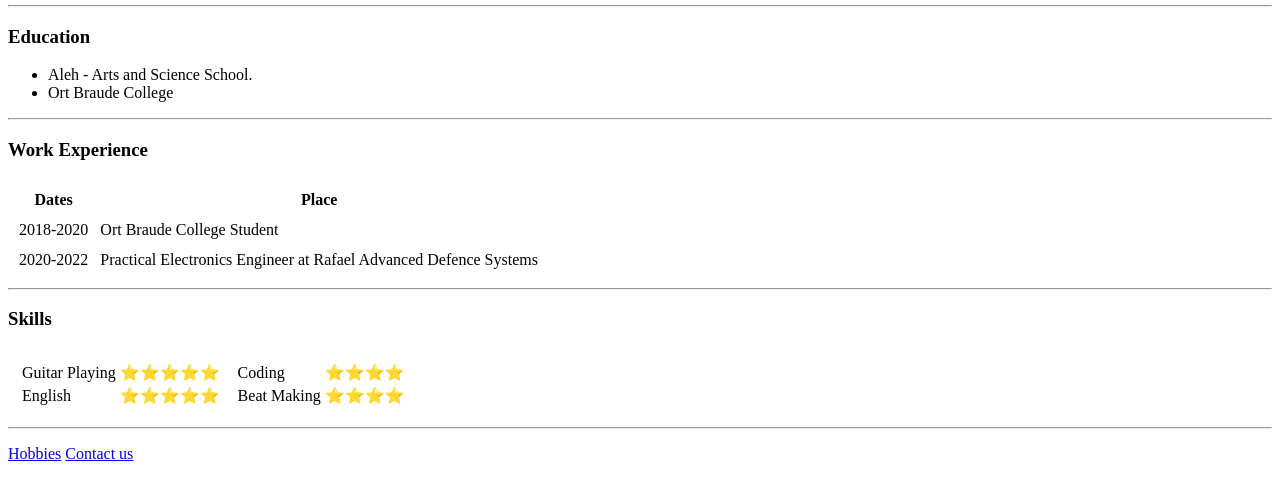
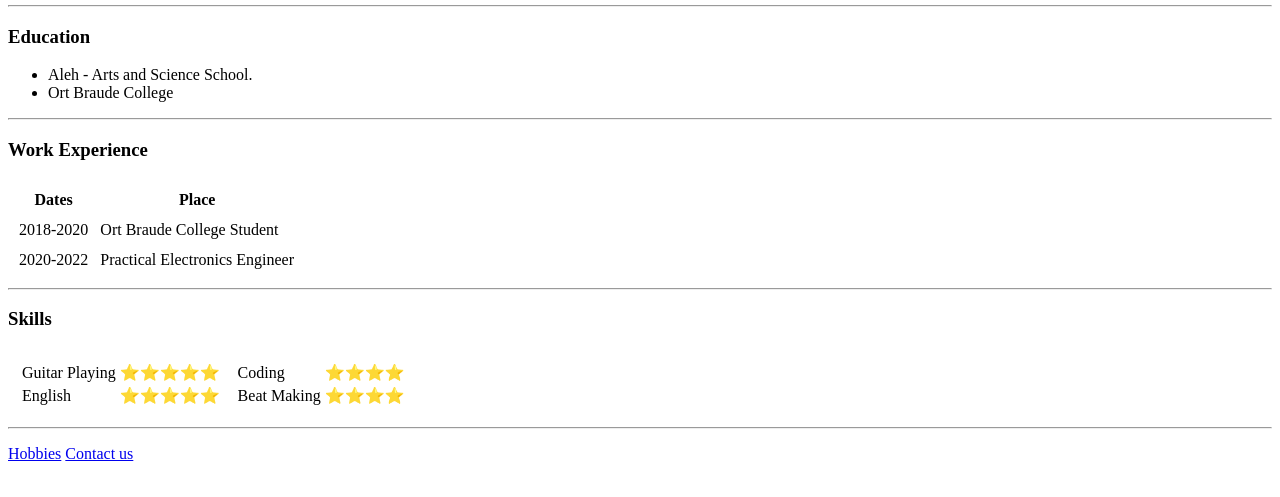
Before and after one commit to YuriLap/cv, a plain HTML site: page index.html in a window 1280 px wide. Shown: the part 201-698 px from the top of the page. Drawn offline with Linux system fonts and the light colour scheme.

Commit message:
Update index.html

```diff
--- a/index.html
+++ b/index.html
@@ -38,7 +38,7 @@
       </tr>
       <tr>
         <td>2020-2022</td>
-        <td>Practical Electronics Engineer at Rafael Advanced Defence Systems</td>
+        <td>Practical Electronics Engineer</td>
       </tr>
     </tbody>
   </table>
```
